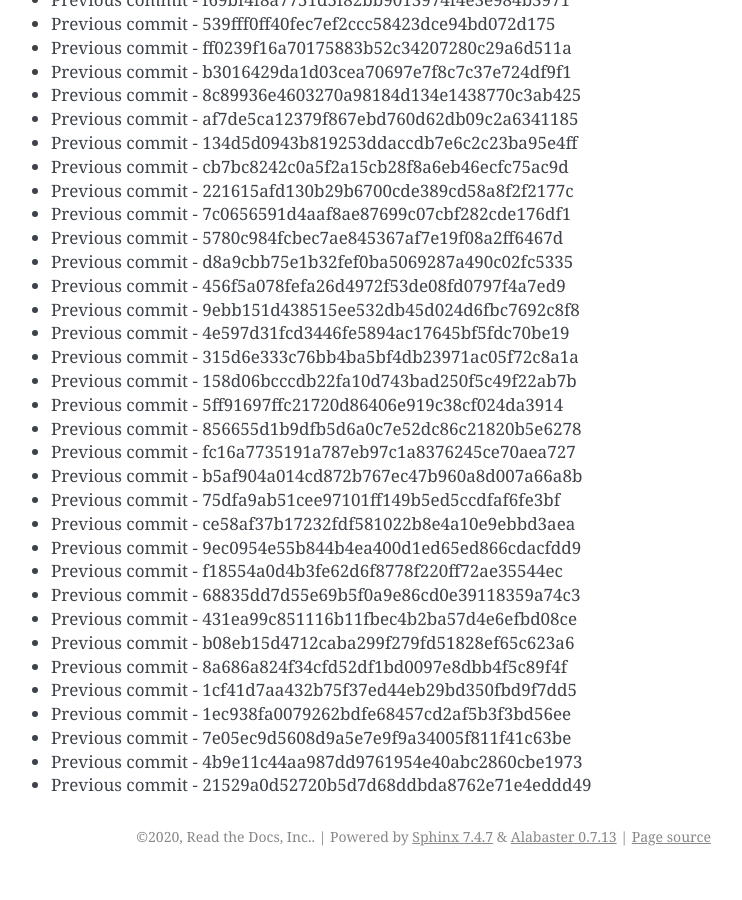
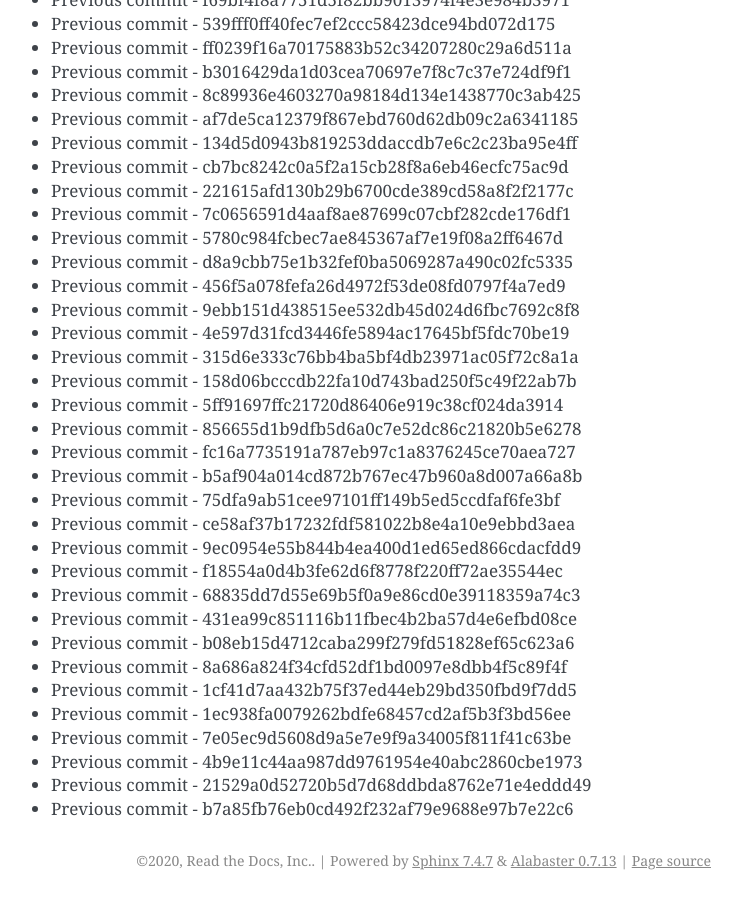
Before and after one commit to readthedocs/rtd-git-stresstest, a Sphinx documentation site: the page built from docs/updates.rst, in a window 1280 px wide and 900 px high, scrolled down 30687 px. Shown: the whole window, without its empty margins (399-1141 px from the left). Built offline with Sphinx 7.4.7, drawn with Linux system fonts in a browser that asks for light colours; before the commit the page ends 31563 px from its top, so only the background shows below that.

Commit message:
Generating commit from previous: b7a85fb76eb0cd492f232af79e9688e97b7e22c6

```diff
--- a/docs/updates.rst
+++ b/docs/updates.rst
@@ -1321,3 +1321,4 @@ It can be tested for any performance characteristics.
 * Previous commit - 7e05ec9d5608d9a5e7e9f9a34005f811f41c63be
 * Previous commit - 4b9e11c44aa987dd9761954e40abc2860cbe1973
 * Previous commit - 21529a0d52720b5d7d68ddbda8762e71e4eddd49
+* Previous commit - b7a85fb76eb0cd492f232af79e9688e97b7e22c6
```
